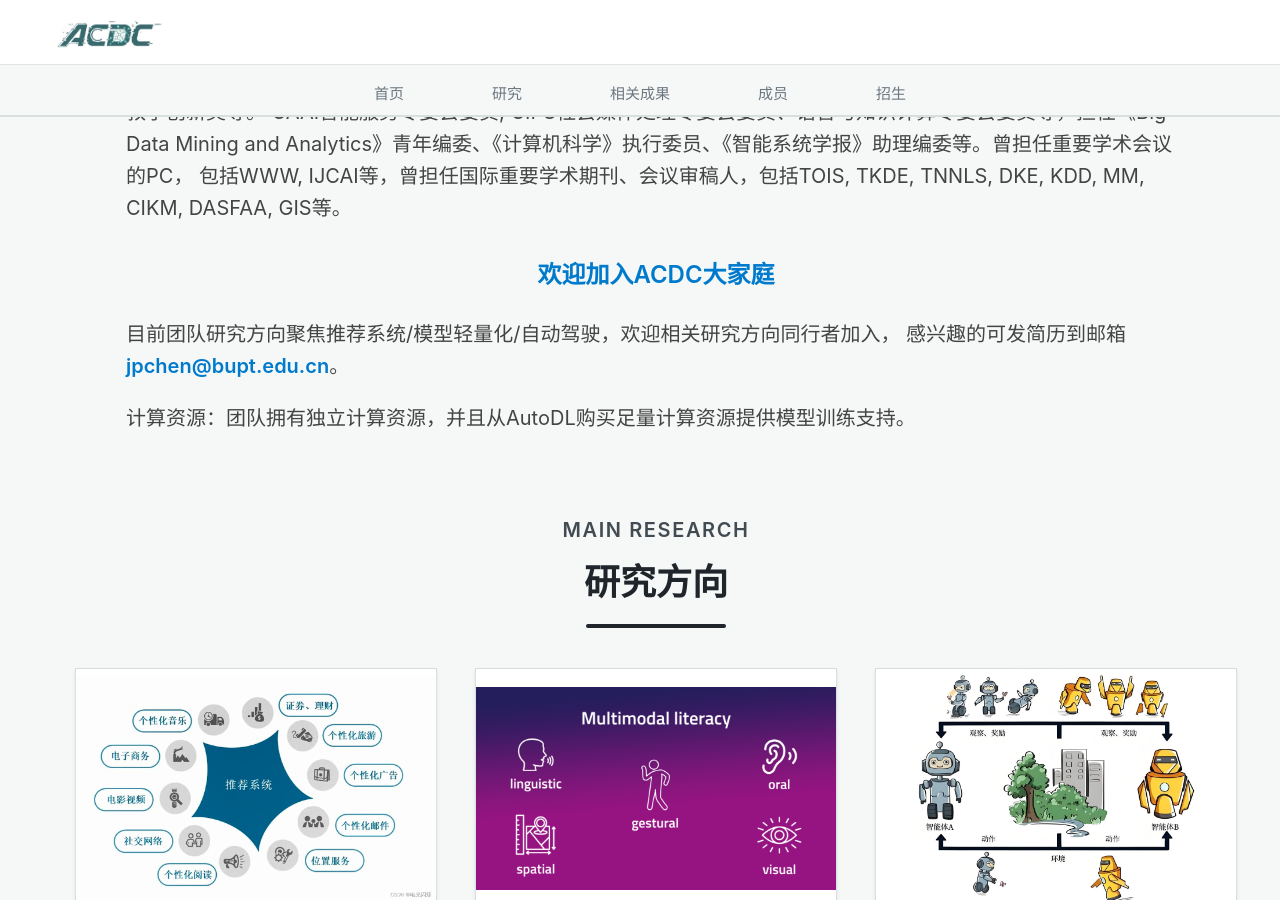
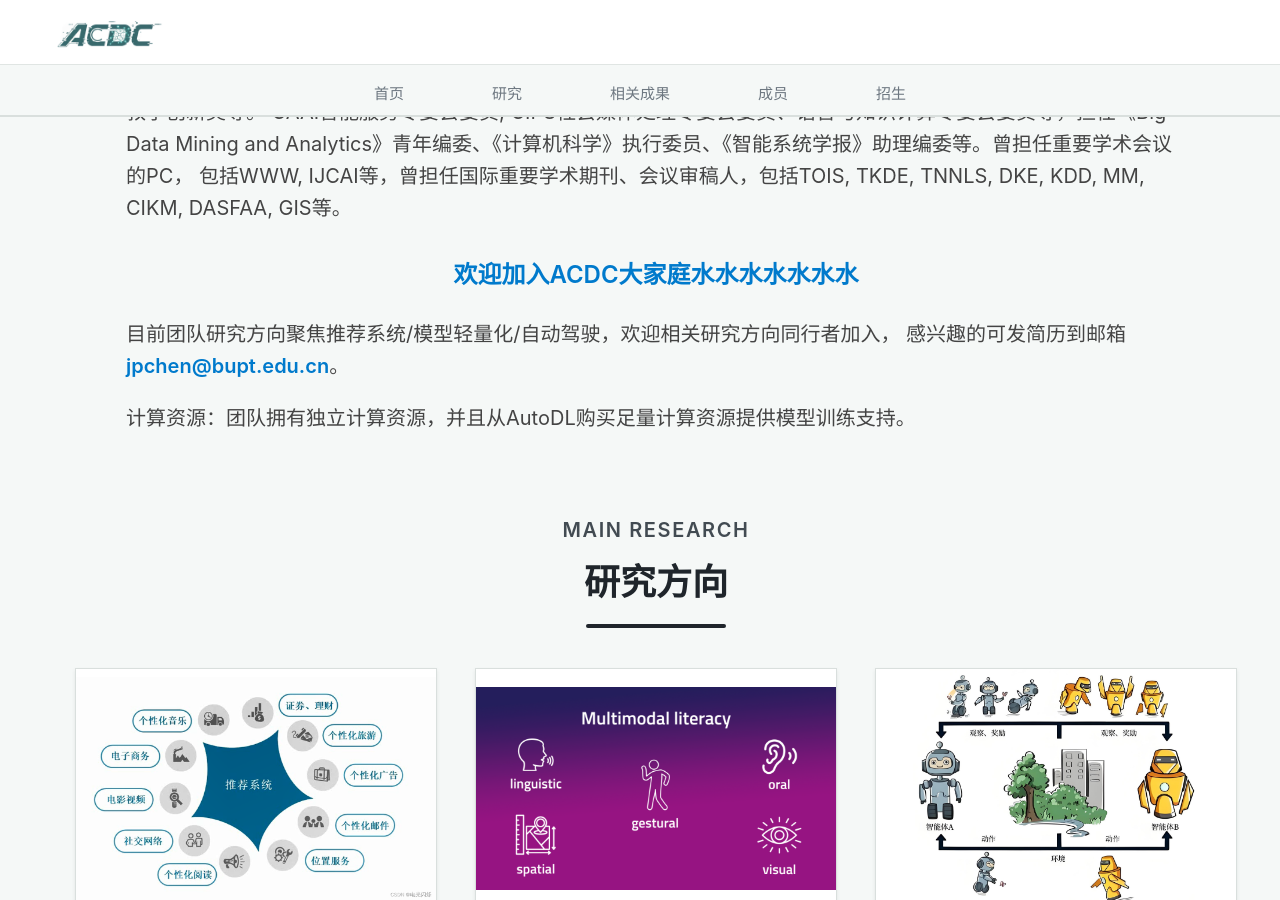
Before and after one commit to acdc-lab/acdc-lab.github.io, a Jekyll site: the page built from index.markdown, in a window 1280 px wide and 900 px high, scrolled down 358 px. Built offline with Jekyll 4.4.1, drawn with Linux system fonts in a browser that asks for light colours.

Commit message:
0.1 version

```diff
--- a/index.markdown
+++ b/index.markdown
@@ -20,7 +20,7 @@ title: 首页
       包括WWW, IJCAI等，曾担任国际重要学术期刊、会议审稿人，包括TOIS, TKDE, TNNLS, DKE, KDD, MM, CIKM, DASFAA, GIS等。
     </p>
 
-    <p class="home-cta-title">欢迎加入ACDC大家庭</p>
+    <p class="home-cta-title">欢迎加入ACDC大家庭水水水水水水水</p>
 
     <p>
       目前团队研究方向聚焦推荐系统/模型轻量化/自动驾驶，欢迎相关研究方向同行者加入，
```
